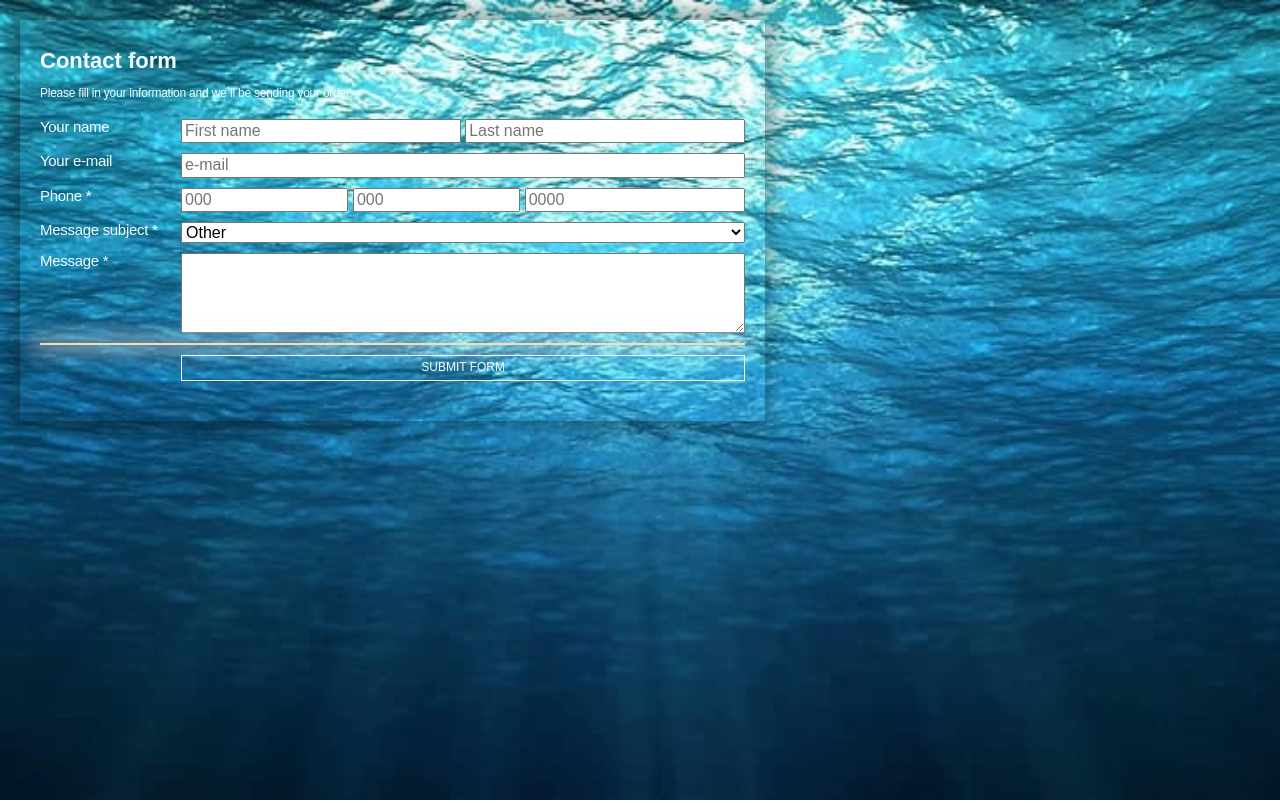
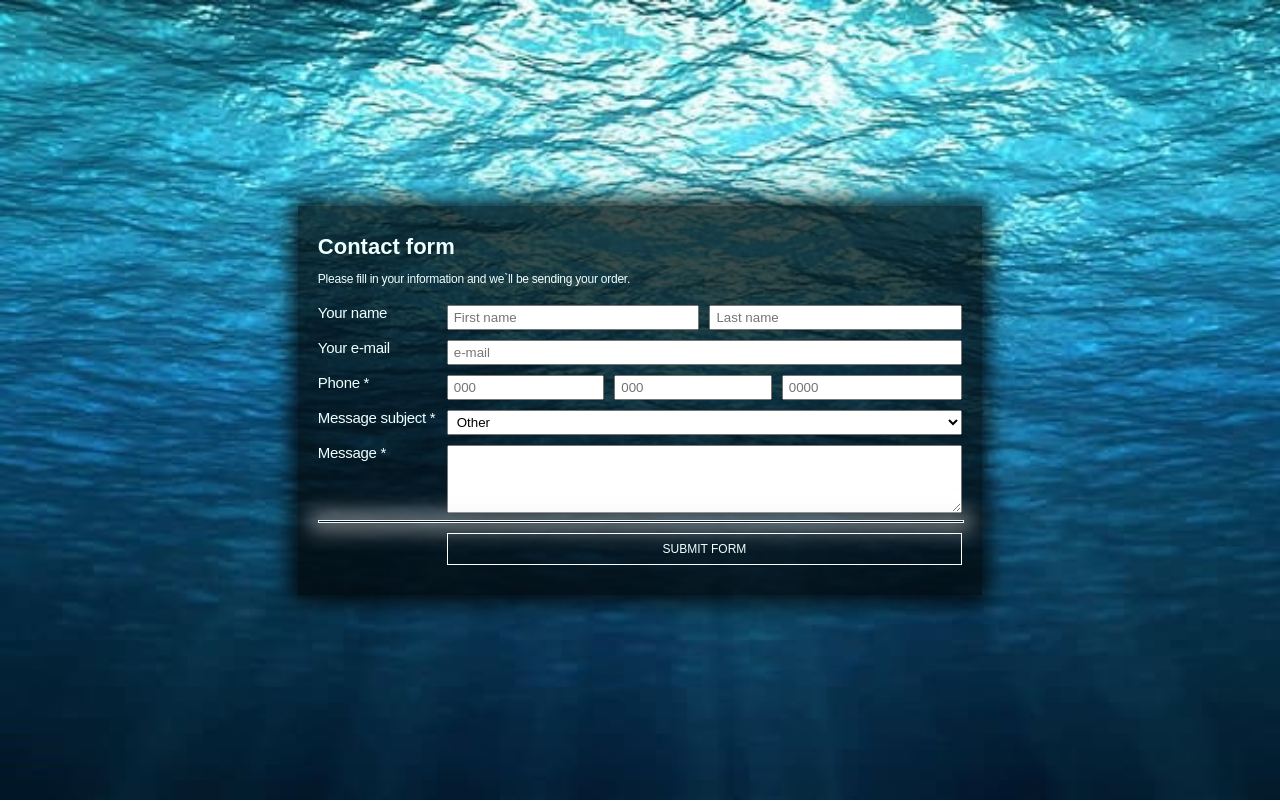
Before and after one commit to zimoglyad1305/Form, a plain HTML site: page index.html in a window 1280 px wide. Drawn offline with nearby package versions, Linux system fonts and the light colour scheme.

Commit message:
new relize

```diff
--- a/index.html
+++ b/index.html
@@ -4,16 +4,11 @@
     <meta charset="UTF-8" />
     <meta http-equiv="X-UA-Compatible" content="IE=edge" />
     <meta name="viewport" content="width=device-width, initial-scale=1.0" />
-    <link
-      rel="stylesheet"
-      href="https://cdnjs.cloudflare.com/ajax/libs/modern-normalize/1.0.0/modern-normalize.min.css"
-    />
     <link rel="stylesheet" href="./styles/reset.css" />
     <link rel="stylesheet" href="./styles/styles.css" />
     <title>Document</title>
   </head>
   <body>
-    <img src="./img/pliazh_more.jpg" alt="" class="image" />
     <form class="form">
       <h1 class="heading">Contact form</h1>
       <p class="text-card">
@@ -22,15 +17,15 @@
 
       <div class="block">
         <label for="name"> <span class="fields">Your name</span></label>
-        <div class="main-with">
+        <div class="input-container">
           <input
             id="name"
             type="text"
             name="fn"
             placeholder="First name"
-            class="name"
+            class="input-element"
           />
-          <input type="text" name="ln" placeholder="Last name" class="name" />
+          <input type="text" name="ln" placeholder="Last name" class="input-element" />
         </div>
       </div>
 
@@ -38,38 +33,41 @@
         <label for="email">
           <span class="fields">Your e-mail</span>
         </label>
-        <input
+        <div class="input-container">
+            <input
           id="email"
           type="email"
           placeholder="e-mail"
           name="e-mail"
-          class="main-with"
+          class="input-element"
         />
+        </div>
       </div>
 
       <div class="block">
         <label for="phone"> <span class="fields">Phone *</span></label>
-        <div class="main-with">
+        <div class="input-container">
           <input
             id="phone"
-            type="number"
+            type="tel"
             title="Enter phone number"
             name="phone"
             placeholder="000"
-            class="num"
+            class="input-element"
             required
           />
-          <input type="number" name="mobile1" placeholder="000" class="num" />
-          <input type="number" name="mobile2" placeholder="0000" class="num" />
+          <input type="tel" name="mobile1" placeholder="000" class="input-element" />
+          <input type="tel" name="mobile2" placeholder="0000" class="input-element last-number" />
         </div>
       </div>
 
       <div class="block">
-        <label> <span class="fields">Message subject *</span></label>
-        <select
+        <label> <span class="fields wrap-world">Message subject *</span></label>
+        <div class="input-container">
+                   <select
           name="message"
           title="Choose variant"
-          class="main-with"
+          class="input-element"
           required
         >
           <option value="">Other</option>
@@ -77,22 +75,25 @@
           <option value="three">Payed</option>
           <option value="four">Complaint</option>
         </select>
+        </div>
       </div>
 
       <div class="block line">
         <label for="1"> <span class="fields">Message *</span></label>
-        <textarea
-          name="descr"
+        <div class="input-container">
+                   <textarea
+          name="description"
           id="1"
           cols="30"
           rows="4"
-          class="main-with"
+          class="input-element"
           required
         ></textarea>
+        </div>
       </div>
 
       <div class="submit">
-        <input type="submit" value="SUBMIT FORM" class="main-with btn">
+        <input type="submit" value="SUBMIT FORM" class="submit-btn">
       </div>
     </form>
   </body>
--- a/styles/styles.css
+++ b/styles/styles.css
@@ -1,17 +1,23 @@
+:root{
+    --content-width: 80%;
+}
+body {
+  background-image: url(../img/pliazh_more.jpg);
+  background-size: cover;
+  background-repeat: no-repeat;
+  min-width: 100vw;
+  min-height: 100vh;
+  display: flex;
+  justify-content: center;
+  align-items: center;
+}
 .form {
-  position: absolute;
-  top: 0vw;
-  margin: 20px;
+    background-color: rgba(00, 00, 00, 0.7);
     padding: 30px 20px;
     color: azure;
-  border: 0px solid gray;
-  box-shadow: 0px 0px 20px 8px rgba(0, 0, 0, 0.35);
+    box-shadow: 0px 0px 20px 8px rgba(0, 0, 0, 0.8);
     max-width: 900px;
     font-family: Arial, Helvetica, sans-serif;
-}
-.image {
-  height: 100vh;
-  width: 100vw;
 }
 .heading {
   font-size: 22px;
@@ -26,49 +32,71 @@
 .block {
   display: flex;
   justify-content: space-between;
-  flex-wrap: wrap;
-}
-.main-with {
-  width: 80%;
+  position: relative;
   margin-bottom: 10px;
 }
-.name {
-  width: calc(99.15% / 2);
+.input-container {
+  display: flex;
+  flex-grow: 1;
+  max-width: var(--content-width);
 }
-
+.input-element {
+  flex-grow: 1;
+  padding: 3px 5px;
+  width: 100%;
+}
+.input-element + .input-element {
+  margin-left: 10px;
+}
+.last-number {
+  min-width: 35%;
+}
 .fields {
   font-size: 15px;
   letter-spacing: -0.02em;
-}
-.num {
-  width: calc(59.339% / 2);
-}
-.num:last-child {
-  width: 39%;
 }
 .submit {
   display: flex;
   justify-content: flex-end;
   margin-top: 10px;
 }
-.btn {
+.submit-btn {
+  flex-basis: var(--content-width);
   background-color: #00000000;
   color: inherit;
   border: 0.5px solid white;
   font-size: 12px;
-  padding: 5px;
+  padding: 8px 15px;
+}
+.line {
+  padding-bottom: 10px;
 }
 .line::after {
   content: '';
   width: 100%;
   height: 0.5px;
-  border: 0.5px solid wheat;
+  border: 0.5px solid whitesmoke;
   box-shadow: 0px 0px 20px 8px rgba(239, 236, 236, 0.5);
-  position: relative;
-  top: 80%;
+  position: absolute;
+  bottom: 0%;
 }
-@media screen and (max-width: 420px) {
+@media screen and (max-width: 635px) {
+    .fields {
+        white-space: normal;
+    }
+}
+@media screen and (max-width: 430px) {
+    :root{
+        --content-width: 100%;
+    }
     .form {
       margin: 0;
     }
+    .block,
+    .input-container{
+       flex-direction: column;
     }
+    .input-element + .input-element {
+        margin-left: 0px;
+    }
+}
```
Lines whose indentation alone changed are shown as unchanged.
